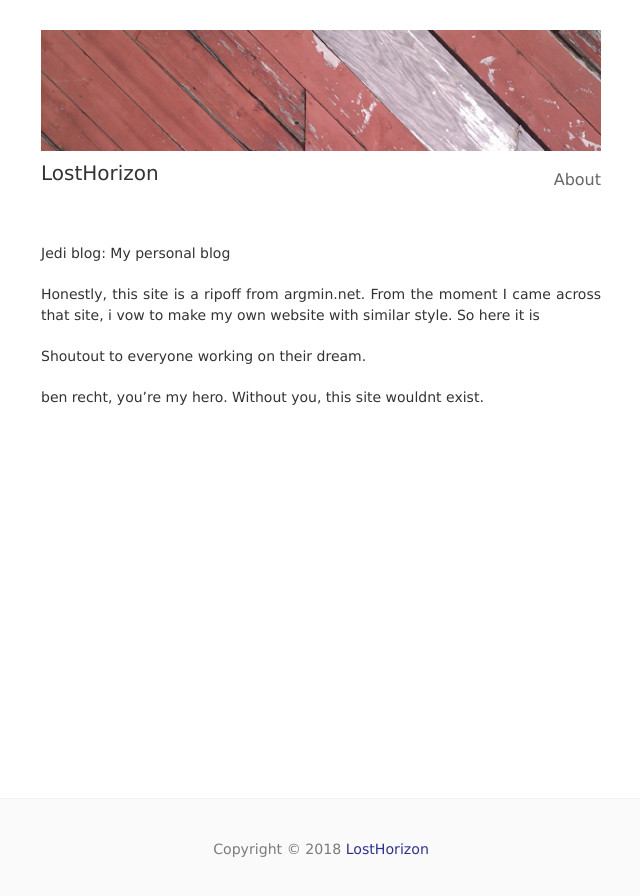
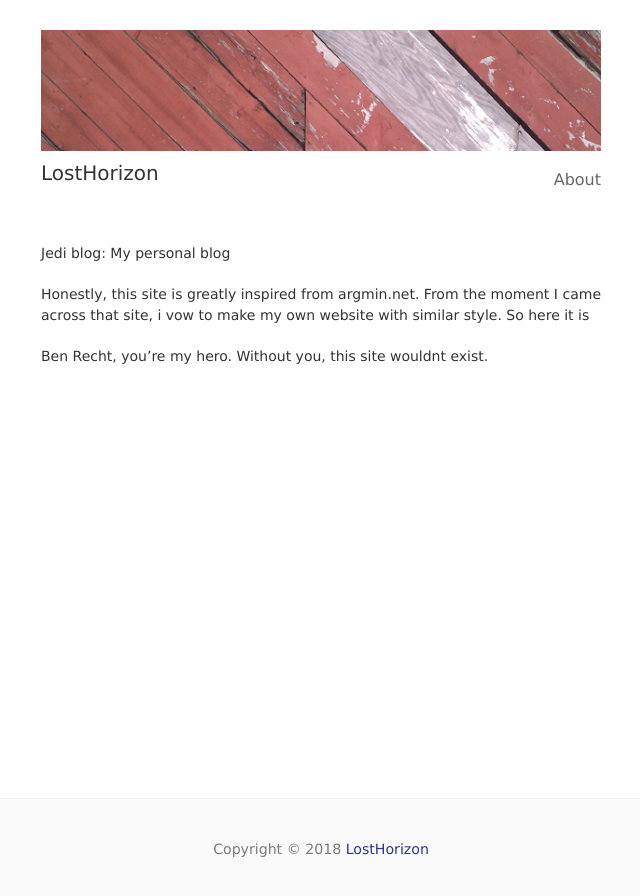
Before and after one commit to losthorizon/latex, a Jekyll site: the page built from about.md, in a window 1280 px wide. Shown: the top 896 px of the page, without its empty margins (319-959 px from the left). Built offline with Jekyll 4.4.1, drawn with Linux system fonts in a browser that asks for light colours; nearby versions of some CDN libraries.

Commit message:
Update about.md

```diff
--- a/about.md
+++ b/about.md
@@ -6,8 +6,6 @@ permalink: /about/
 
 Jedi blog: My personal blog
 
-Honestly, this site is a ripoff from argmin.net. From the moment I came across that site, i vow to make my own website with similar style. So here it is
+Honestly, this site is greatly inspired from argmin.net. From the moment I came across that site, i vow to make my own website with similar style. So here it is
 
-Shoutout to everyone working on their dream.
-
-ben recht, you’re my hero. Without you, this site wouldnt exist.
+Ben Recht, you’re my hero. Without you, this site wouldnt exist.
```
